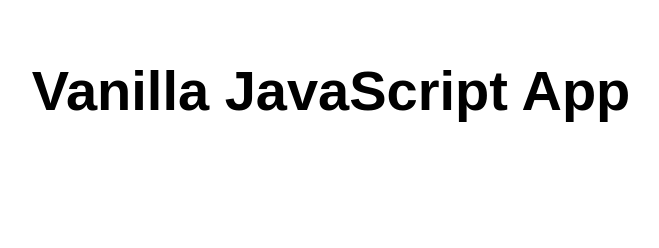
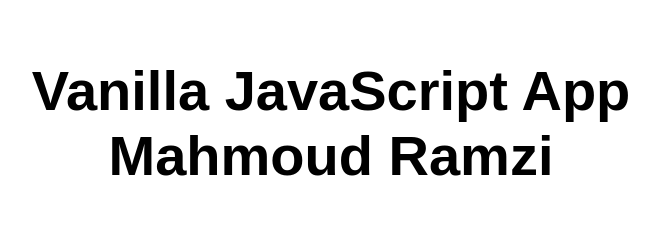
Before and after one commit to Mahmoud-Ramzi5/SmartDesk-Azure-Lab, a website: page src/index.html in a window 1280 px wide. Shown: the whole page, without its empty margins (309-968 px from the left). Drawn offline with Linux system fonts and the light colour scheme.

Commit message:
Update index.html with name

```diff
--- a/src/index.html
+++ b/src/index.html
@@ -10,7 +10,7 @@
 
 <body>
   <main>
-    <h1>Vanilla JavaScript App</h1>
+    <h1>Vanilla JavaScript App Mahmoud Ramzi</h1>
   </main>
 </body>
 
```
